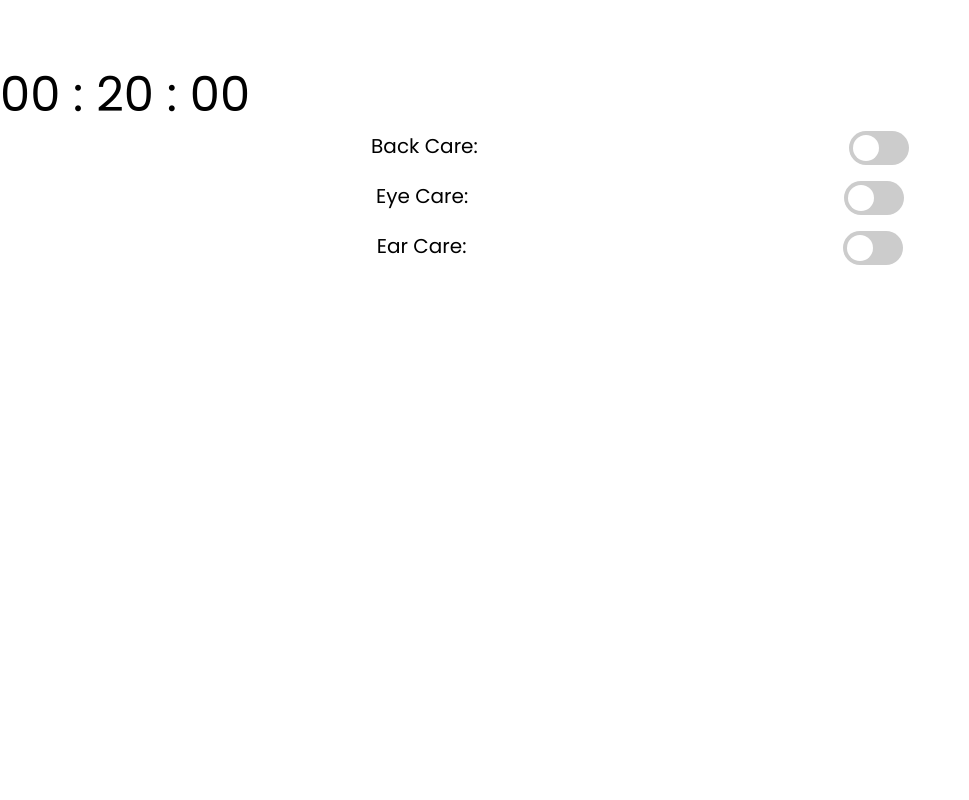
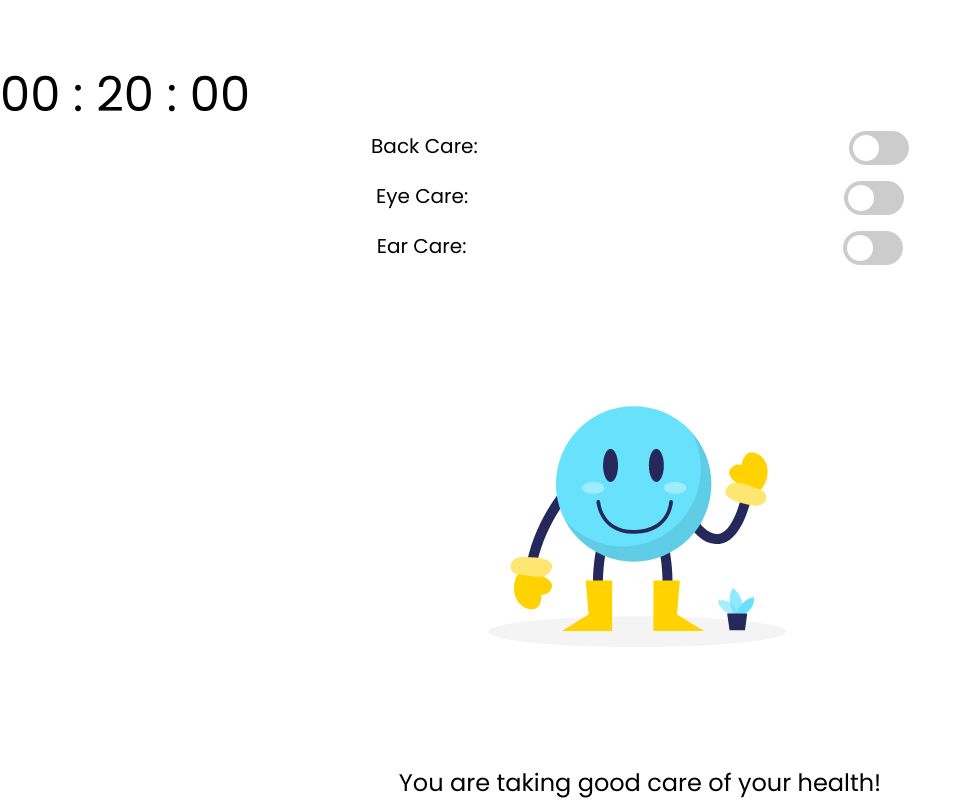
Before and after one commit to siddhigate/dev-care-app, a React (Create React App) app: page / in a window 1280 px wide. Shown: the part 474-1274 px from the top of the page, without its empty margins (0-969 px from the left). Before the commit the page ends 800 px from the top, so only its background shows below. Built offline with nearby package versions, Linux system fonts and the light colour scheme.

Commit message:
style: cartoon score

```diff
--- a/src/App.js
+++ b/src/App.js
@@ -1,4 +1,5 @@
 import Nav from "./components/core/Nav";
+import Score from "./components/core/Score";
 import Sidebar from "./components/core/Sidebar";
 import TimerClock from "./components/core/TimerClock";
 import Toggles from "./components/core/Toggles";
@@ -12,6 +13,7 @@ function App() {
       <Sidebar></Sidebar>
       <TimerClock hours="00" minutes="20" seconds="00"></TimerClock>
       <Toggles/>
+      <Score/>
     </div>
   );
 }
--- /dev/null
+++ b/src/components/core/Score.js
@@ -0,0 +1,12 @@
+import React from 'react';
+
+const Score = () => {
+    return (
+        <div className="cartoon flex flex-col flex-justify-center flex-items-center">
+            <img src="./assets/cartoon/smileydev.png" alt="" />
+            <p className="txt-center fs-lg">You are taking good care of your health!</p>
+        </div>
+    );
+};
+
+export default Score;
--- a/src/css/style.css
+++ b/src/css/style.css
@@ -6,6 +6,8 @@
 @import './base/root.css';
 @import './base/reset.css';
 
+
+@import './utilities/flex.css';
 @import './utilities/typography.css';
 
 @import './components/nav.css';
```
